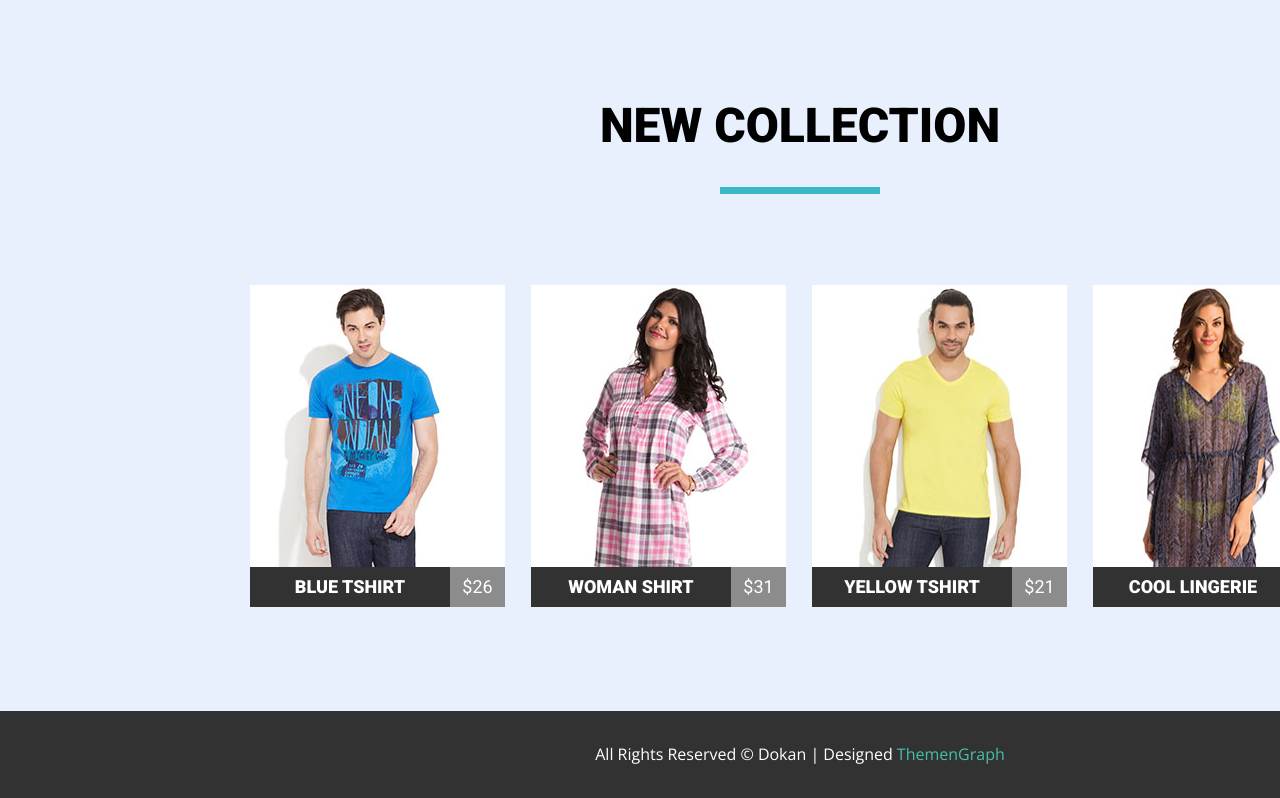
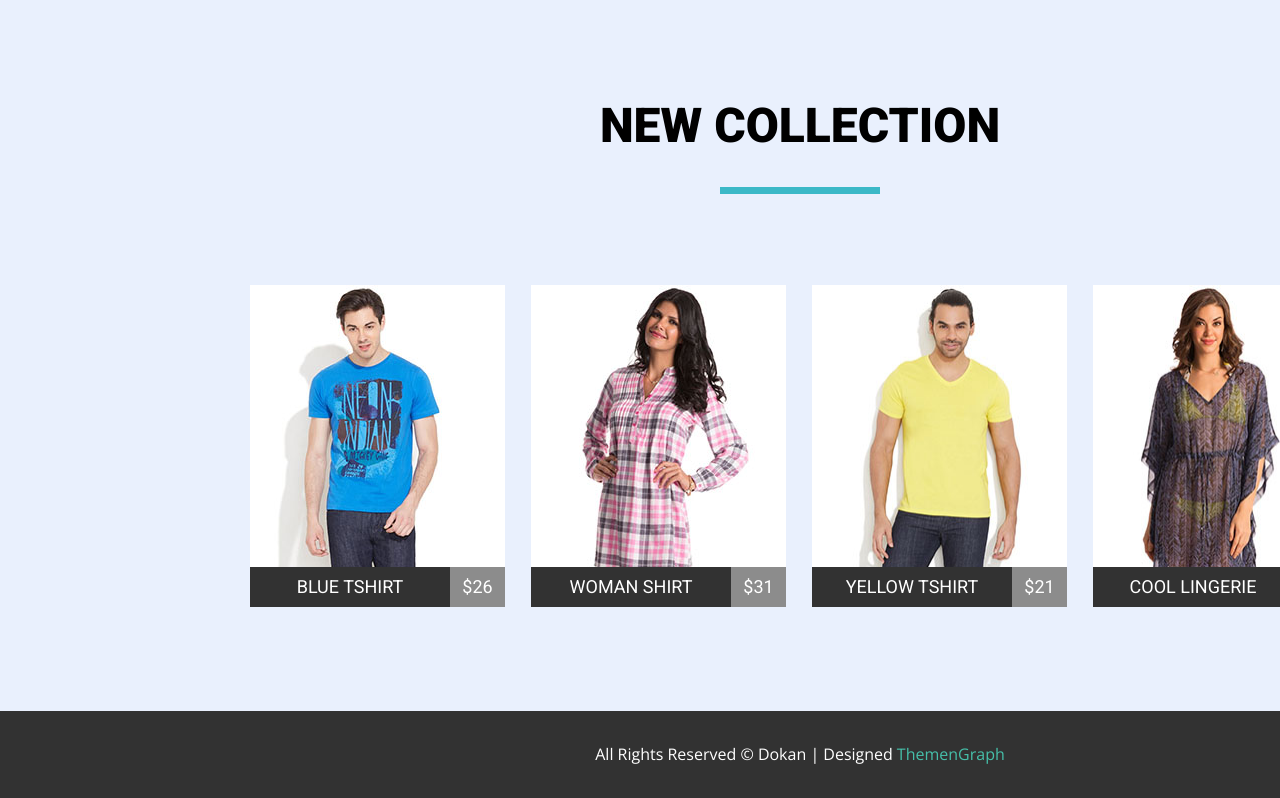
Before and after one commit to sashabaz/goit-fe-course, a plain HTML site: page hw5/index.html in a window 1280 px wide. Shown: the part 671-1469 px from the top of the page. Drawn offline with nearby package versions, Linux system fonts and the light colour scheme.

Commit message:
corrections hw5

```diff
--- a/hw-05/css/style.css
+++ b/hw-05/css/style.css
@@ -1,7 +1,8 @@
 .box1 {
     width: 100%;
     height: 800px;
-    background-image: linear-gradient(rgba(0, 0, 0, .3), rgba(0, 0, 0, .3)),  url(../img/cat.jpg);
+    background-image: linear-gradient(rgba(0, 0, 0, .3), rgba(0, 255, 0, .3)),  url(../img/cat.jpg);
+
 }
 .box2 {
     width: 400px;
--- a/hw5/css/style.css
+++ b/hw5/css/style.css
@@ -173,7 +173,7 @@ h1 {
     transform: translateY(-100%);
     background-color:#323232;
 }
-.name h3 {
+.name span {
     margin: 0;
 }
 .name a {
--- a/hw5/index.html
+++ b/hw5/index.html
@@ -5,10 +5,10 @@
     <meta charset="UTF-8">
     <meta name="viewport" content="width=device-width, initial-scale=1.0">
     <meta http-equiv="X-UA-Compatible" content="ie=edge">
+    <link rel="stylesheet" href="css/normalize.css">
     <link href="https://fonts.googleapis.com/css?family=Roboto:400,900" rel="stylesheet">
     <link href="https://fonts.googleapis.com/css?family=Open+Sans:300,300i,400,400i,600,600i,700,700i,800,800i" rel="stylesheet">
     <link rel="stylesheet" href="css/font-awesome.min.css">
-    <link rel="stylesheet" href="css/normalize.css">
     <link rel="stylesheet" href="css/style.css">
     <title>Document</title>
 </head>
@@ -77,8 +77,8 @@
                         <h2>new collection</h2>
                     </div>
                     <div class="wrapper-content">
-                        <article class="content">
-                            <!-- <div class="content"> -->
+
+                            <div class="content">
                             <img src="img/IMG2.jpg" alt="maket" width="255" height="322">
                             <div class="font">
                                 <div class="icon-font">
@@ -108,17 +108,17 @@
                                 </div>
                             </div>
                             <div class="name">
-                                <h3>
+                                <span>
                                     <a href="#">blue tshirt</a>
-                                </h3>
+                                </span>
                             </div>
                             <div class="size">
                                 <p>$26</p>
-                                <!-- </div> -->
+                                </div>
                             </div>
-                        </article>
-                        <article class="content">
-                            <!-- <div class="content"> -->
+
+
+                            <div class="content">
                             <img src="img/IMG3.jpg" alt="maket" width="255" height="322">
                             <div class="font">
                                 <div class="icon-font">
@@ -148,17 +148,16 @@
                                 </div>
                             </div>
                             <div class="name">
-                                <h3>
+                                <span>
                                     <a href="#">woman shirt</a>
-                                </h3>
+                                </span>
                             </div>
                             <div class="size">
                                 <p>$31</p>
                             </div>
-                            <!-- </div> -->
-                        </article>
-                        <article class="content">
-                            <!-- <div class="content"> -->
+                            </div>
+
+                            <div class="content">
                             <img src="img/IMG4.jpg" alt="maket" width="255" height="322">
                             <div class="font">
                                 <div class="icon-font">
@@ -188,17 +187,16 @@
                                 </div>
                             </div>
                             <div class="name">
-                                <h3>
+                                <span>
                                     <a href="#">yellow tshirt</a>
-                                </h3>
+                                </span>
                             </div>
                             <div class="size">
                                 <p>$21</p>
                             </div>
-                            <!-- </div> -->
-                        </article>
-                        <article class="content">
-                            <!-- <div class="content"> -->
+                            </div>
+
+                            <div class="content">
                             <img src="img/IMG5.jpg" alt="maket" width="255" height="322">
                             <div class="font">
                                 <div class="icon-font">
@@ -230,15 +228,15 @@
                                 </div>
                             </div>
                             <div class="name">
-                                <h3>
+                                <span>
                                 <a href="#">cool lingerie</a>
-                                </h3>
+                                </span>
                             </div>
                             <div class="size">
                                 <p>$56</p>
                             </div>
-                            <!-- </div> -->
-                        </article>
+                            </div>
+
                     </div>
                 </div>
             </section>
```
